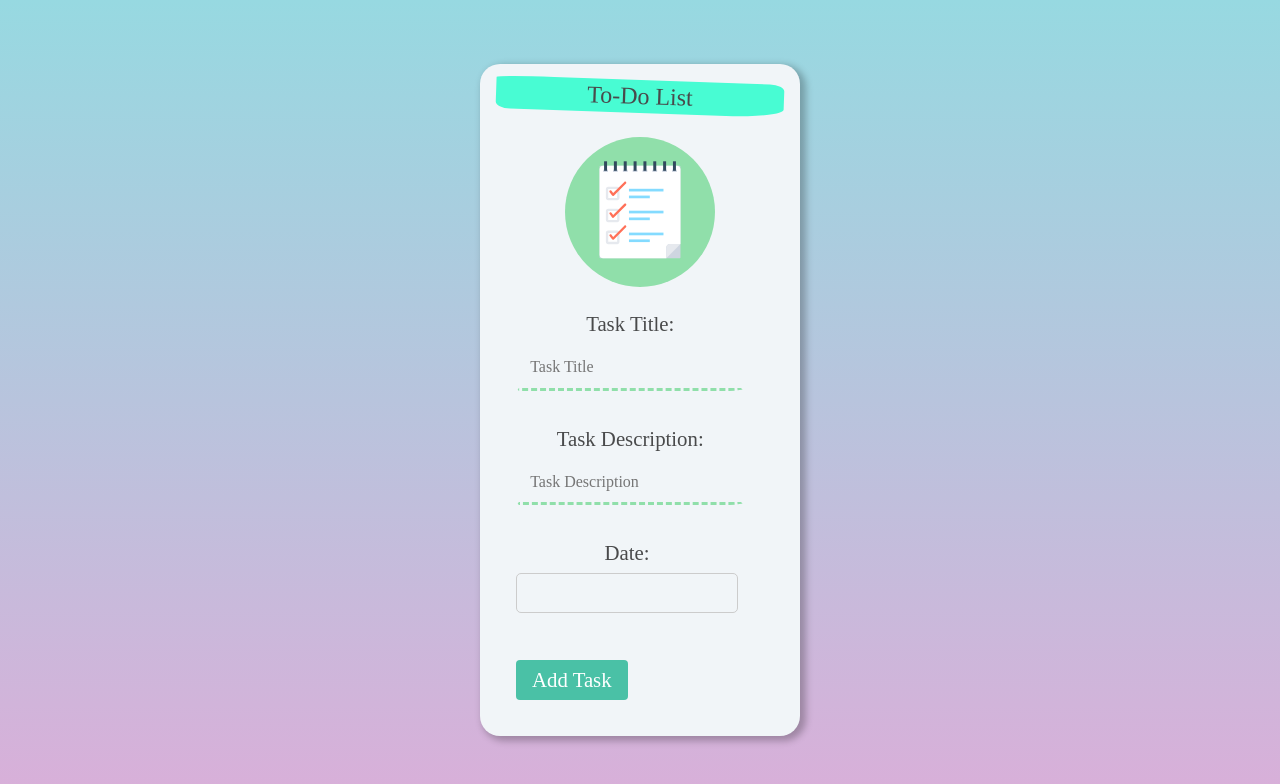
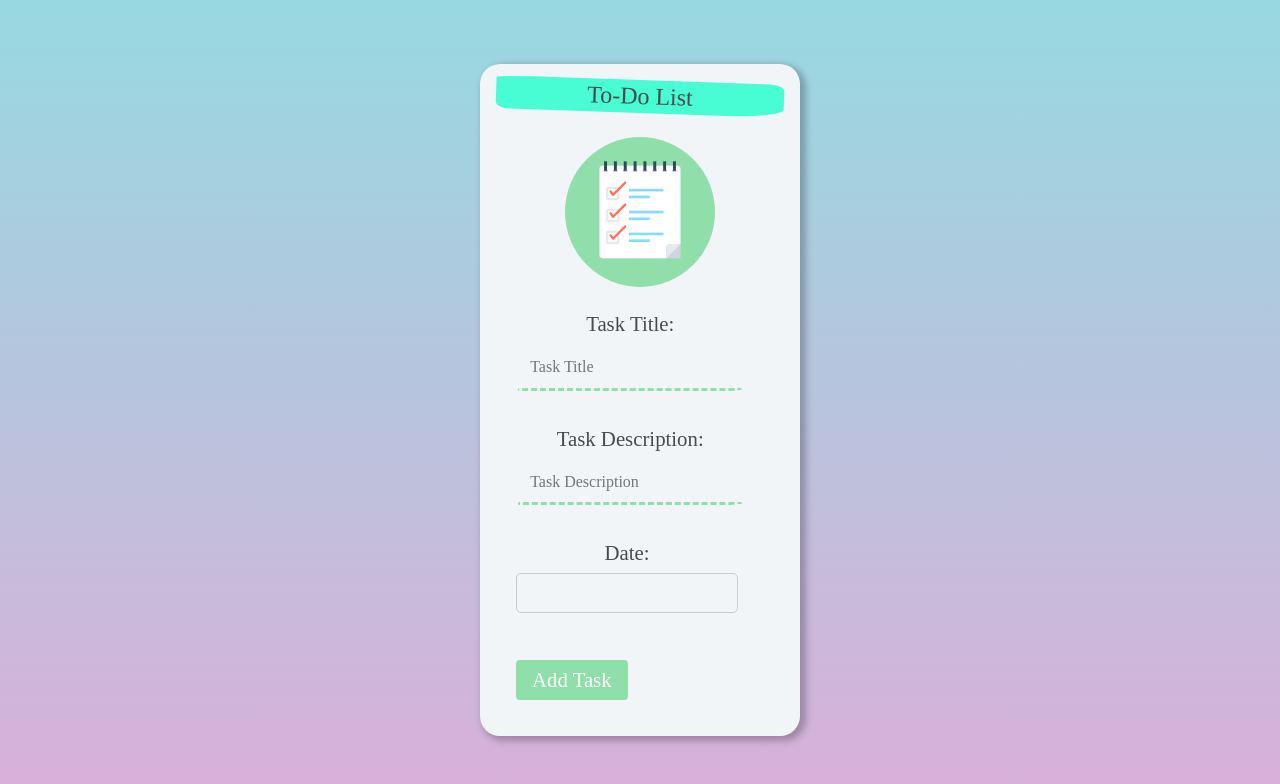
Before and after one commit to esrabrown/to-do-frontend, a React (Create React App) app: page / in a window 1280 px wide. Shown: the top 784 px of the page. Built offline with nearby package versions, Linux system fonts and the light colour scheme; no server answers.

Commit message:
displaying num of tasks

```diff
--- a/src/App.css
+++ b/src/App.css
@@ -51,8 +51,8 @@ body {
   }
 
   .task-form button {
-    background-color:hsla(166, 97%, 34%, 0.7);
-    color: #fff;
+    background-color:#90DFAA;
+    color: #FFFFFF;
     border: none;
     border-radius: 4px;
     padding: 8px 16px;
--- a/src/components/TaskList.js
+++ b/src/components/TaskList.js
@@ -56,6 +56,19 @@ const TaskList = () => {
     return formattedDate.toLocaleDateString();
   };
 
+  const pendingTasks = () => {
+    const pendingTasks = tasks.filter(task => !task.completed);
+
+    if (pendingTasks.length === 0) {
+      return 'No pending tasks';
+    } else if (pendingTasks.length === 1) {
+      return '1 pending task';
+    } else {
+      return `${pendingTasks.length} pending task${pendingTasks.length > 1 ? 's' : ''}`;
+    }
+  };
+
+
   const GreenCheckIcon = () => (
     <svg
       xmlns="http://www.w3.org/2000/svg"
@@ -113,6 +126,7 @@ const TaskList = () => {
 
 return (
   <div>
+    <h3>{pendingTasks()}</h3>
     <ul>
       {tasks.map((task) => (
         <li key={task.id} className={`task-box ${task.completed ? 'completed' : ''}`}>
@@ -121,8 +135,7 @@ return (
           {/* <div className="task-description"> Description: {task.description}</div> */}
           {/* Conditionally render description only if it exists */}
           {task.description && <div className="task-description">Description: {task.description}</div>}
-          {/* <div className="task-date"> Date: {task.date}</div> */}
-          <div className="task-date"> Date: {formatDate(task.date)}</div>
+          <div className="task-date"> Date: {task.date}</div>
           <div className="task-status">Status: {task.completed ? 'Completed' : 'Incomplete'}</div>
         </div>
           <div className="task-buttons">
```
